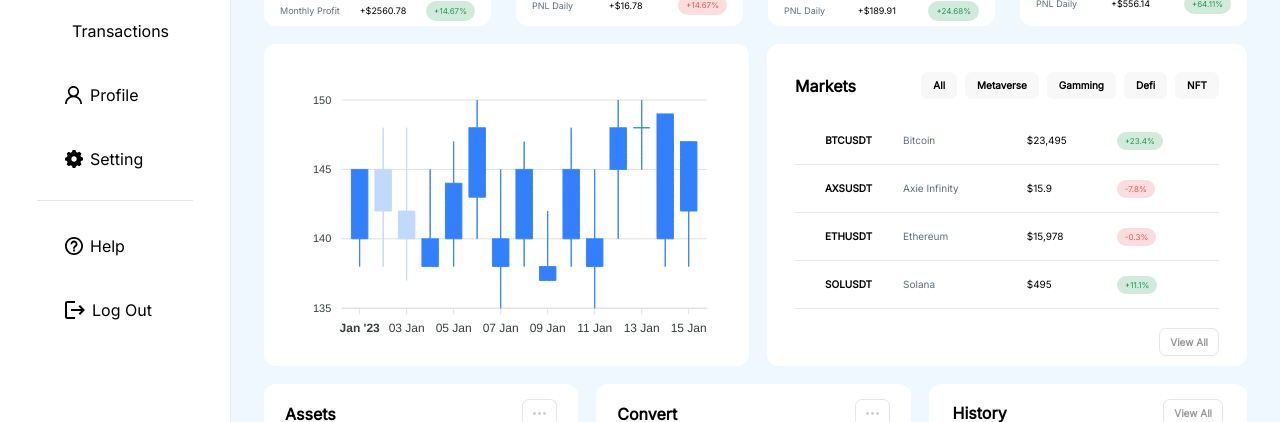
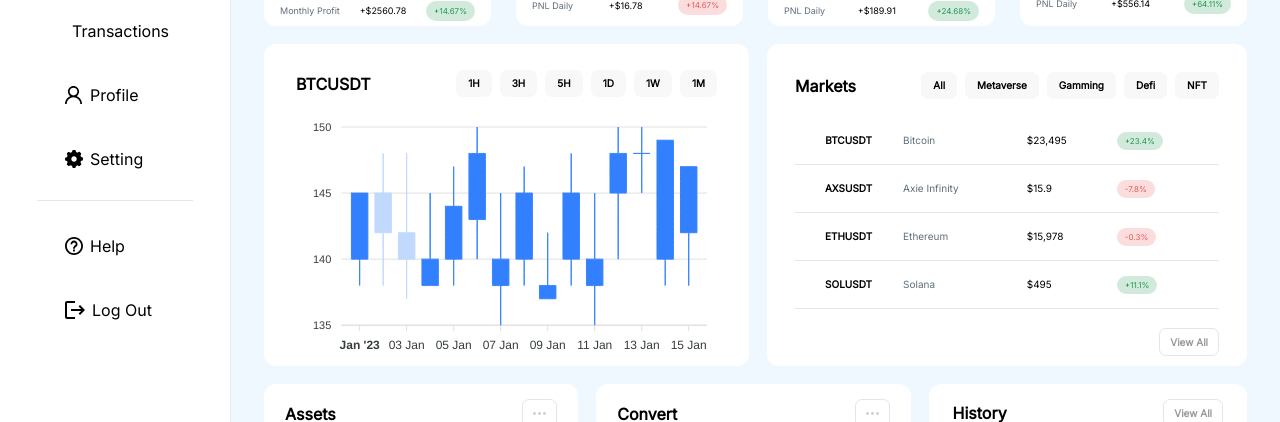
Before and after one commit to Joyontokarmakar/react-dashboard, a React (Vite) app: page / in a window 1280 px wide. Shown: the part 230-652 px from the top of the page. Built offline with nearby package versions, Linux system fonts and the light colour scheme.

Commit message:
minor update in candleStick Chart

```diff
--- a/src/components/dashboard/charts/CandleStickChart.jsx
+++ b/src/components/dashboard/charts/CandleStickChart.jsx
@@ -30,160 +30,6 @@ const CandleStickChart = () => {
     const series = [
         {
             data: [
-                // {
-                //     x: new Date(1538778600000),
-                //     y: [6629.81, 6650.5, 6623.04, 6633.33]
-                // },
-                // {
-                //     x: new Date(1538780400000),
-                //     y: [6632.01, 6643.59, 6620, 6630.11]
-                // },
-                // {
-                //     x: new Date(1538782200000),
-                //     y: [6630.71, 6648.95, 6623.34, 6635.65]
-                // },
-                // {
-                //     x: new Date(1538784000000),
-                //     y: [6635.65, 6651, 6629.67, 6638.24]
-                // },
-                // {
-                //     x: new Date(1538785800000),
-                //     y: [6638.24, 6640, 6620, 6624.47]
-                // },
-                // {
-                //     x: new Date(1538787600000),
-                //     y: [6624.53, 6636.03, 6621.68, 6624.31]
-                // },
-                // {
-                //     x: new Date(1538789400000),
-                //     y: [6624.61, 6632.2, 6617, 6626.02]
-                // },
-                // {
-                //     x: new Date(1538793000000),
-                //     y: [6610, 6613.03, 6610.95, 6609.01]
-                // },
-                // {
-                //     x: new Date(1538794800000),
-                //     y: [6609.5, 6619.4, 6613.26, 6609.02]
-                // },
-                // {
-                //     x: new Date(1538796600000),
-                //     y: [6613.02, 6615.68, 6606.99, 6613.91]
-                // },
-                // {
-                //     x: new Date(1538798400000),
-                //     y: [6613.91, 6623.99, 6613.01, 6617]
-                // },
-                // {
-                //     x: new Date(1538800200000),
-                //     y: [6617, 6620.13, 6610.09, 6617]
-                // },
-                // {
-                //     x: new Date(1538802000000),
-                //     y: [6612, 6624.12, 6608.43, 6622.95]
-                // },
-                // {
-                //     x: new Date(1538803800000),
-                //     y: [6623.91, 6623.91, 6615, 6615.67]
-                // },
-                // {
-                //     x: new Date(1538805600000),
-                //     y: [6618.69, 6618.74, 6610, 6610.4]
-                // },
-                // {
-                //     x: new Date(1538807400000),
-                //     y: [6611, 6622.78, 6610.4, 6614.9]
-                // },
-                // {
-                //     x: new Date(1538809200000),
-                //     y: [6614.9, 6626.2, 6613.33, 6623.45]
-                // },
-                // {
-                //     x: new Date(1538811000000),
-                //     y: [6623.48, 6627, 6618.38, 6620.35]
-                // },
-                // {
-                //     x: new Date(1538812800000),
-                //     y: [6619.43, 6620.35, 6610.05, 6615.53]
-                // },
-                // {
-                //     x: new Date(1538814600000),
-                //     y: [6615.53, 6617.93, 6610, 6615.19]
-                // },
-                // {
-                //     x: new Date(1538816400000),
-                //     y: [6615.19, 6621.6, 6608.2, 6620]
-                // },
-                // {
-                //     x: new Date(1538818200000),
-                //     y: [6619.54, 6625.17, 6614.15, 6620]
-                // },
-                // {
-                //     x: new Date(1538820000000),
-                //     y: [6620.33, 6634.15, 6617.24, 6624.61]
-                // },
-                // {
-                //     x: new Date(1538821800000),
-                //     y: [6625.95, 6626, 6611.66, 6617.58]
-                // }
-
-                // {
-                //     x: new Date("2023-01-02").getTime(),
-                //     y: [135, 160, 125, 145]
-                // },
-                // {
-                //     x: new Date("2023-01-03").getTime(),
-                //     y: [140, 155, 135, 145]
-                // },
-                // {
-                //     x: new Date("2023-01-04").getTime(),
-                //     y: [132, 148, 128, 142]
-                // },
-                // {
-                //     x: new Date("2023-01-05").getTime(),
-                //     y: [138, 156, 136, 152]
-                // },
-                // {
-                //     x: new Date("2023-01-06").getTime(),
-                //     y: [142, 158, 138, 155]
-                // },
-                // {
-                //     x: new Date("2023-01-07").getTime(),
-                //     y: [136, 152, 132, 145]
-                // },
-                // {
-                //     x: new Date("2023-01-08").getTime(),
-                //     y: [142, 157, 138, 152]
-                // },
-                // {
-                //     x: new Date("2023-01-09").getTime(),
-                //     y: [135, 150, 130, 140]
-                // },
-                // {
-                //     x: new Date("2023-01-10").getTime(),
-                //     y: [140, 158, 138, 150]
-                // },
-                // {
-                //     x: new Date("2023-01-11").getTime(),
-                //     y: [132, 145, 125, 138]
-                // },
-                // {
-                //     x: new Date("2023-01-12").getTime(),
-                //     y: [145, 160, 140, 155]
-                // },
-                // {
-                //     x: new Date("2023-01-13").getTime(),
-                //     y: [150, 165, 145, 160]
-                // },
-                // {
-                //     x: new Date("2023-01-14").getTime(),
-                //     y: [140, 155, 135, 150]
-                // },
-                // {
-                //     x: new Date("2023-01-15").getTime(),
-                //     y: [138, 150, 130, 145]
-                // }
-
                 {
                     x: new Date("2023-01-01").getTime(),
                     y: [140, 145, 138, 145]
@@ -249,8 +95,23 @@ const CandleStickChart = () => {
         }
     ];
     return (
-        <div className={'h-full'}>
-            <Chart options={options} series={series} type="candlestick" height={270}/>
+        <div className={'flex flex-col h-full'}>
+            <div className={'2xl:mb-6 flex justify-between items-center'}>
+                <h2 className={'cardTitle'}>BTCUSDT</h2>
+                <div className={'flex justify-between gap-x-2'}>
+                    <button className={'filterBtn'}>1H</button>
+                    <button className={'filterBtn'}>3H</button>
+                    <button className={'filterBtn'}>5H</button>
+                    <button className={'filterBtn'}>1D</button>
+                    <button className={'filterBtn'}>1W</button>
+                    <button className={'filterBtn'}>1M</button>
+                </div>
+            </div>
+            <div className={'h-full'}>
+                {/*<div className="chart-container" style={{ height: `${chartHeight}px` }}>*/}
+                    <Chart options={options} series={series} type="candlestick" height={260}/>
+                {/*</div>*/}
+            </div>
         </div>
     )
 }
```
